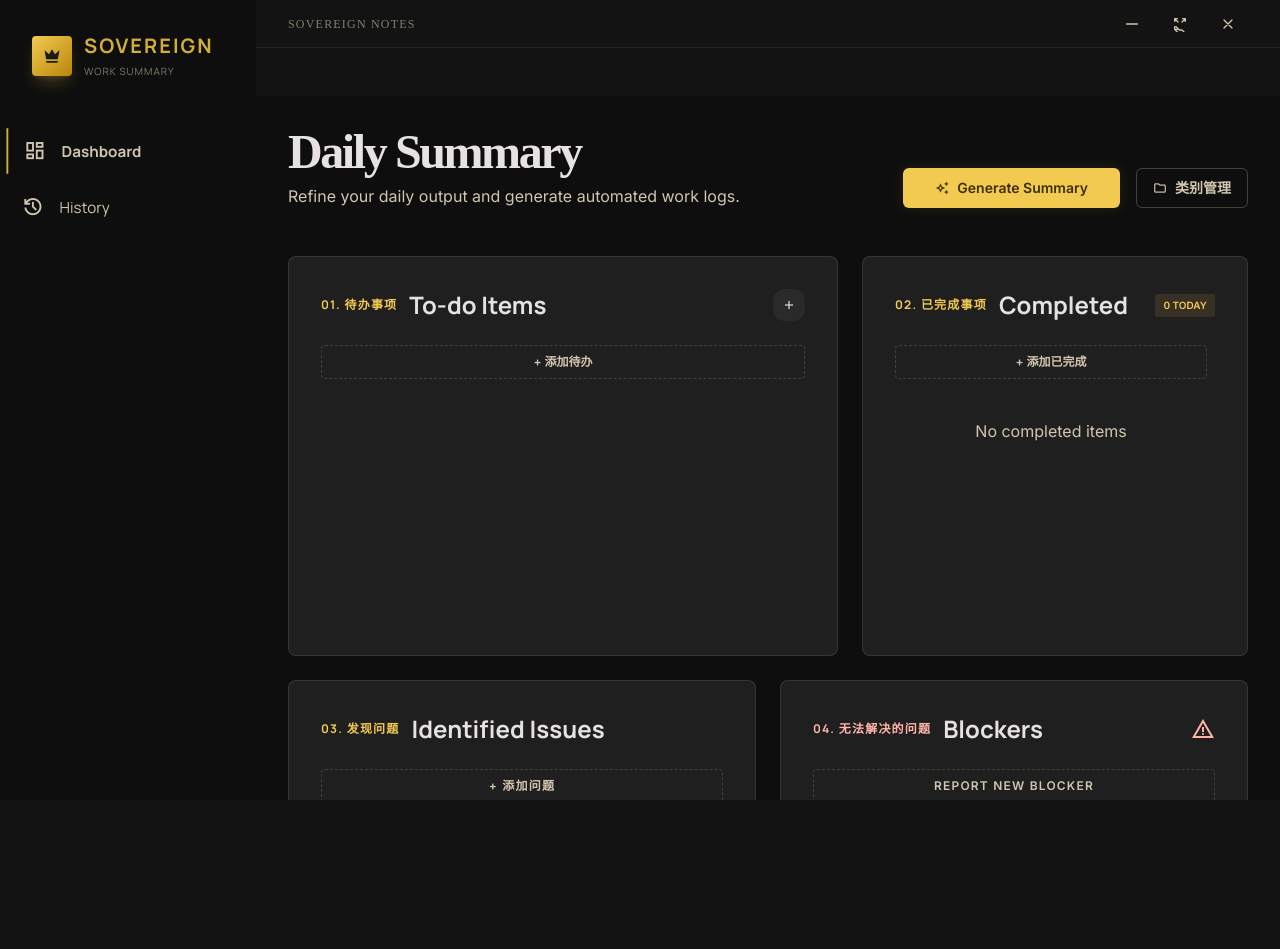
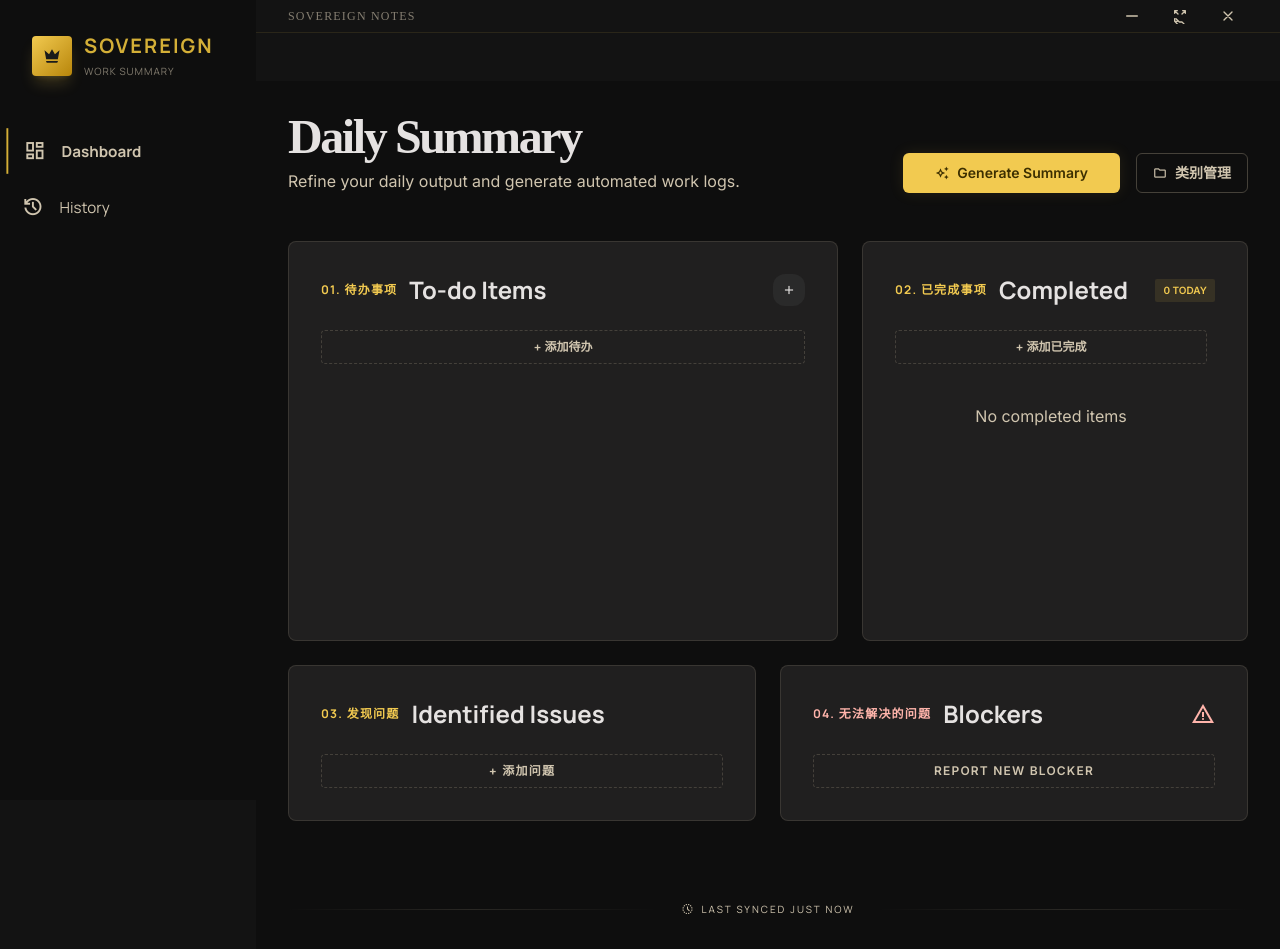
Before and after one commit to jiataoxiang1998/Sovereign-Notes, a Vue app: page / in a window 1280 px wide. Before the commit the page ends 800 px from the top, so only its background shows below. Built offline with nearby package versions, Linux system fonts and the light colour scheme.

Commit message:
fix: remove overflow limits on content areas

```diff
--- a/src/App.vue
+++ b/src/App.vue
@@ -1,5 +1,5 @@
 <template>
-  <div class="h-screen flex bg-[#131313] text-[#e5e2e1] overflow-hidden font-['Inter']">
+  <div class="h-screen flex bg-[#131313] text-[#e5e2e1] font-['Inter']">
     <!-- SideNavBar -->
     <aside class="bg-[#0E0E0E] h-screen w-64 fixed left-0 top-0 flex flex-col py-8 z-50">
       <div class="px-8 mb-12 flex items-center gap-3">
@@ -46,7 +46,7 @@
       </header>
 
       <!-- Content Canvas -->
-      <div class="mt-12 p-8 overflow-y-auto flex-1 bg-[#0e0e0e]">
+      <div class="mt-12 p-8 flex-1 bg-[#0e0e0e] overflow-visible">
         <!-- Dashboard View -->
         <template v-if="currentView === 'dashboard'">
           <div v-if="copySuccess" class="fixed top-20 left-1/2 transform -translate-x-1/2 z-50 bg-[#201f1f] border border-[#4ade80] rounded-lg px-4 py-2 flex items-center gap-2 shadow-lg">
@@ -235,7 +235,7 @@
               </div>
               <span class="text-[10px] bg-[#f2ca50]/10 text-[#f2ca50] px-2 py-1 rounded font-bold">{{ data.completed.length }} TODAY</span>
             </div>
-            <div class="space-y-2 overflow-y-auto max-h-[300px] pr-2">
+            <div class="space-y-2 overflow-y-auto pr-2" style="max-height: none;">
               <div v-for="cat in completedCategories" :key="cat.id" class="rounded-lg border border-[#99907c]/20 overflow-visible">
                 <div @click="toggleCategoryCollapse('completed-' + cat.id)" class="flex items-center justify-between p-2 bg-[#2a2a2a]/50 cursor-pointer hover:bg-[#3a3939]">
                   <div class="flex items-center gap-2">
```
